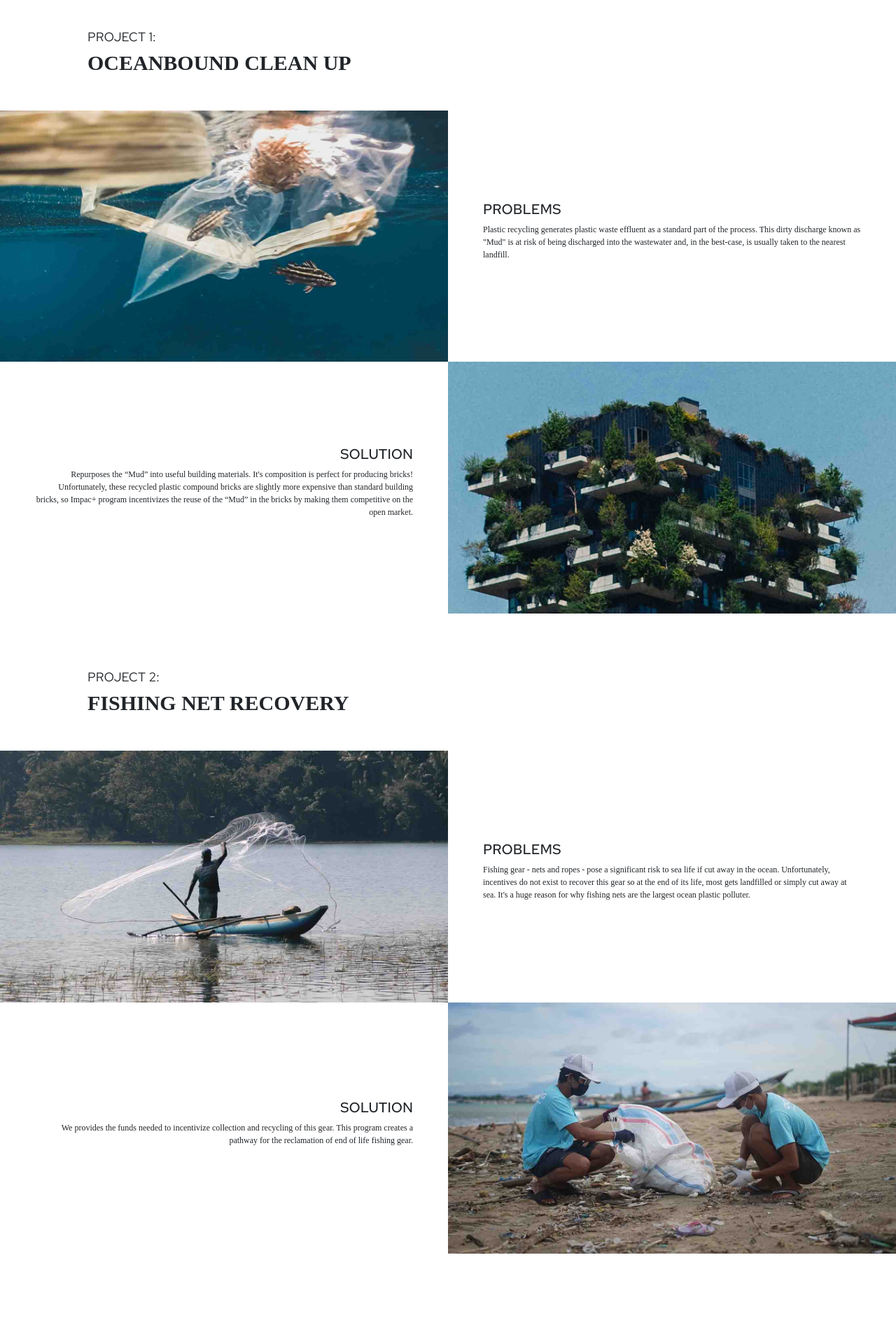
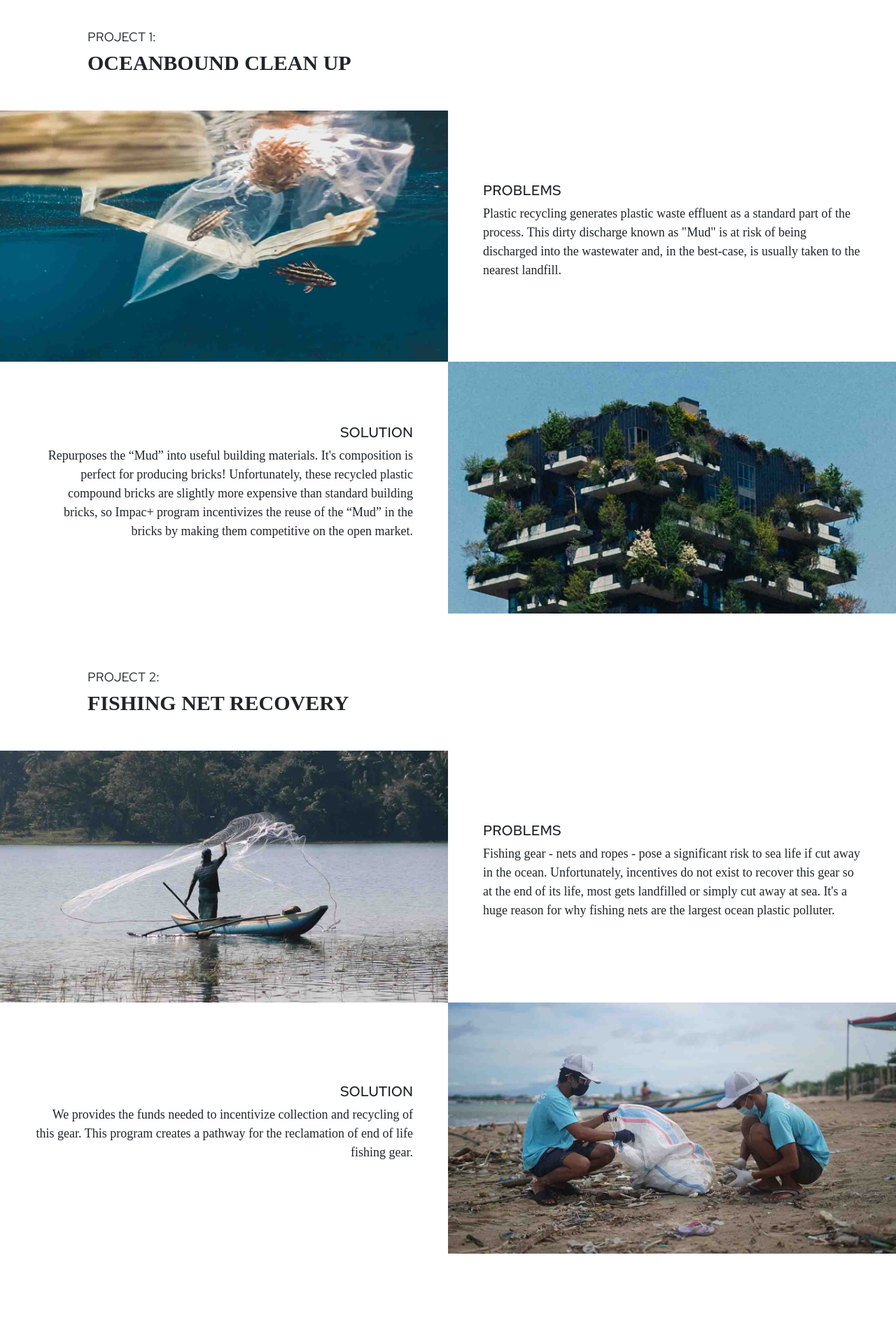
Before and after one commit to ilyasramadhann/oceanone, a PHP site: page / in a window 1280 px wide. Shown: the part 2079-3973 px from the top of the page at 70% size. Run offline with PHP 8.4, Linux system fonts and the light colour scheme; some web fonts are replaced.

Commit message:
update font size

```diff
--- a/assets/style.css
+++ b/assets/style.css
@@ -337,7 +337,7 @@ footer .col a{
     }
     #section-4 p{
         font-family: 'Rosarivo';
-        font-size: 18;
+        font-size: 18px;
     }
     .section-4 .d-flex{
         flex-direction: row;
```
